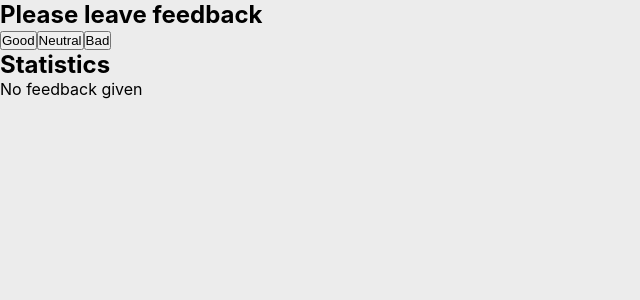
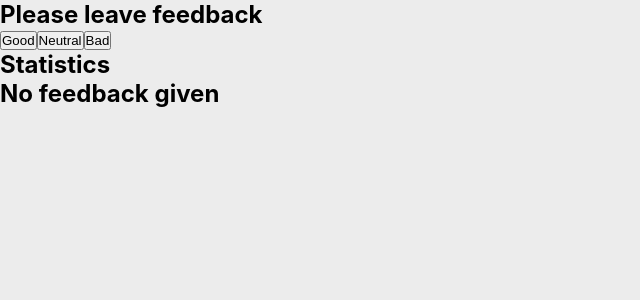
Before and after one commit to Vasylytsya777/goit-react-hw-02-feedback, a React (Create React App) app: page / in a window 1280 px wide. Shown: the top 300 px of the page, without its empty margins (0-640 px from the left). Built offline with nearby package versions, Linux system fonts and the light colour scheme.

Commit message:
start stylecss add

```diff
--- a/src/components/App.js
+++ b/src/components/App.js
@@ -3,6 +3,7 @@
 import Section from "./section/Sections";
 import FeedbackOptions from "./feedbackOptions/FeedbackOptions";
 import Statistics from "./statistics/Statistics";
+import Notification from "./notification/Notification";
 
 export default class App extends Component {
   state = {
@@ -40,7 +41,9 @@
         </Section>
 
         <Section title="Statistics">
-          {this.countTotalFeedback() ? (
+          {total === 0 ? (
+            <Notification message="No feedback given" />
+          ) : (
             <Statistics
               {...this.state}
               // good={this.good}
@@ -49,8 +52,6 @@
               total={total}
               positivePercentage={percent}
             />
-          ) : (
-            <p>No feedback given</p>
           )}
         </Section>
       </>
--- a/src/components/feedbackOptions/FeedbackOptions.js
+++ b/src/components/feedbackOptions/FeedbackOptions.js
@@ -10,7 +10,7 @@
           className="feedback-btn"
           onClick={onLeaveFeedback}
           type="button"
-          key={uuidv4}
+          key={uuidv4()}
           data-name={item}
         >
           {item[0].toUpperCase() + item.slice(1)}
--- /dev/null
+++ b/src/components/notification/Notification.js
@@ -0,0 +1,12 @@
+import React from "react";
+import PropTypes from "prop-types";
+
+const Notification = ({ message }) => {
+  return <h2>{message}</h2>;
+};
+
+export default Notification;
+
+Notification.propTypes = {
+  message: PropTypes.string,
+};
```
Also changed, not shown: 1 other file (tests, documents, lock files or other folders).
